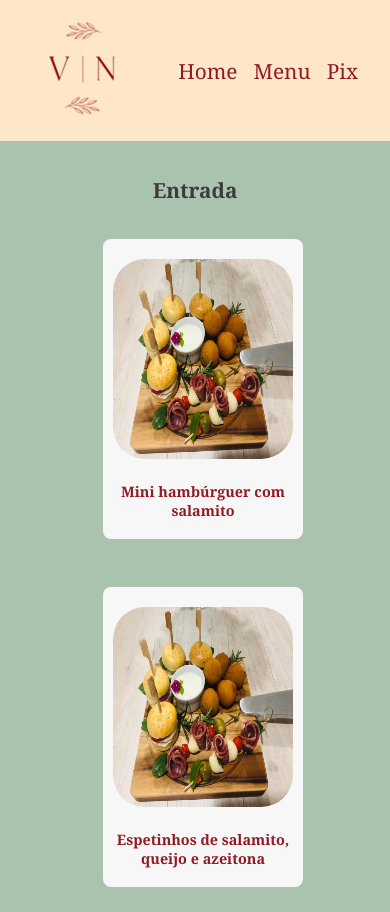
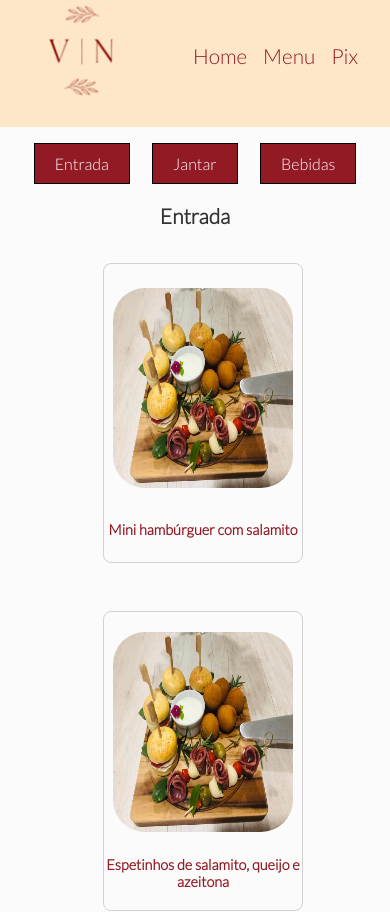
Before and after one commit to Nathanms1/siteCasamentoNathan, a React (Create React App) app: page /menu in a window 390 px wide. Shown: the top 912 px of the page. Built offline with nearby package versions, Linux system fonts and the light colour scheme.

Commit message:
Alterações no projeto

```diff
--- a/public/index.html
+++ b/public/index.html
@@ -4,7 +4,7 @@
     <meta charset="utf-8" />
     <link rel="icon" href="%PUBLIC_URL%/favicon.ico" />
     <meta name="viewport" content="width=device-width, initial-scale=1" />
-    <meta name="theme-color" content="#000000" />
+    <meta name="theme-color" content="#fee7c8" />
     <meta
       name="description"
       content="Web site created using create-react-app"
@@ -15,6 +15,15 @@
       user's mobile device or desktop. See https://developers.google.com/web/fundamentals/web-app-manifest/
     -->
     <link rel="manifest" href="%PUBLIC_URL%/manifest.json" />
+    <link
+    rel="stylesheet"
+    href="https://cdnjs.cloudflare.com/ajax/libs/animate.css/4.1.1/animate.min.css"
+
+  />
+
+  <link rel="preconnect" href="https://fonts.googleapis.com">
+<link rel="preconnect" href="https://fonts.gstatic.com" crossorigin>
+<link href="https://fonts.googleapis.com/css2?family=Lato:ital,wght@0,300;1,400&display=swap" rel="stylesheet">
     <!--
       Notice the use of %PUBLIC_URL% in the tags above.
       It will be replaced with the URL of the `public` folder during the build.
--- a/src/components/layout/Footer.js
+++ b/src/components/layout/Footer.js
@@ -1,17 +1,16 @@
-import {FaInstagram} from 'react-icons/fa'
+// import {FaInstagram} from 'react-icons/fa'
 import styles from './Footer.module.css'
 
 function Footer (){
 return (
     <footer className={styles.footer}>
-        <ul className={styles.social_list}>
+        {/* <ul className={styles.social_list}>
             <li>
                 <FaInstagram />
             </li>
-        </ul>
-        <p className={styles.copy_right}>
-            <span>Dev for Nathan Maria da Silva</span> &copy; 2023
-        </p>
+        </ul> */}
+            <span className={styles.copy_right}>Dev for Nathan Maria da Silva</span> &copy; 2023
+
     </footer>)
 }
 
--- a/src/components/layout/Footer.module.css
+++ b/src/components/layout/Footer.module.css
@@ -1,11 +1,12 @@
 .footer {
     background-color: #fee7c8;
     color: black;
-    padding: 1em;
+    padding: 2em;
     text-align: center;
+    height: 10%;
 }
 
-.social_list {
+/* .social_list {
     display: flex;
     justify-content: center;
     list-style-type: none;
@@ -22,13 +23,23 @@
 .social_list svg{
     font-size: 1.5em;
     cursor: pointer;
-}
+} */
 
-.copy_right {
+.footer copy_right {
     margin-top: 2em;
 }
 
-.copy_right span {
+.footer span {
     font-weight: bold;
     color: #921a24;
 }
+
+@media screen and (max-width: 500px){
+    .footer {
+        background-color: #fee7c8;
+        color: black;
+        padding: 1.5em;
+        text-align: center;
+        height: 10%;
+    }
+}
--- a/src/components/layout/Navbar.module.css
+++ b/src/components/layout/Navbar.module.css
@@ -1,8 +1,9 @@
 .navbar {
+    height: 15%;
     display: flex;
     justify-content: space-between;
     background-color: #fee7c8;
-    padding: 1em;
+    padding: 0 1em;
 }
 
 .navbar img{
@@ -36,4 +37,16 @@
         text-decoration: none;
         font-size: 1.3rem;
     }
+
+    .navbar img{
+        height: 80%;
+    }
+
+    .list {
+        display: flex;
+        list-style: none;
+        align-items: center;
+        margin-bottom: 1rem;
+    }
+
 }
--- a/src/components/pages/Home.js
+++ b/src/components/pages/Home.js
@@ -1,11 +1,12 @@
-import styles from './Home.module.css'
+import styles from './Home.module.css';
+
 function Home(){
     return(
         <section className={styles.home_container}>
-            <h1>Bem-vindo!</h1>
-            <h2>Se você chegou aqui, é porque está no casamento do Nathan e da Vitória!!!<br/></h2>
-            <p>Estamos disponibilizando por aqui o<a href="/menu"> Menu do Evento</a>, onde estão as informações dos pratos e bebidas que irão passar durante a noite.</p>
-            <p>Teremos também um momento onde será passado nas mesas um sapato. Há um costume de passar este sapato com o intuito de levantar uma graninha aos noivos para curtirem a lua de mel. Então quando chegar este momento, para aqueles que não costumam andar com dinheiro em espécie estamos disponibilizando o <a href="/pix">Pix</a> para contribuir com qualquer valor. Lembrando que não é obrigatório contribuir, apenas se você desejar!</p>
+            <h1 class="animate__animated animate__heartBeat animate__duration 2s animate__repeat-3 3 " >Bem-vindo!</h1>
+            <h2 class="animate__animated animate__zoomInLeft animate__slow 2s">Esperamos que você esteja gostando de tudo até aqui!!!<br/></h2>
+            <p class="animate__animated animate__zoomInLeft animate__delay-1s 1s animate__slow 2s">Estamos disponibilizando por aqui o<a href="/menu"> Menu do Evento</a>, onde estão as informações dos pratos e bebidas que irão passar durante a noite.</p>
+            <p class="animate__animated animate__zoomInLeft animate__delay-1s 1s animate__slow 2s">Teremos também um momento onde será passado nas mesas um sapato. Há um costume de passar este sapato com o intuito de levantar uma graninha aos noivos para curtirem a lua de mel. Para aqueles que não costumam andar com dinheiro em espécie, estamos disponibilizando o <a href="/pix">Pix</a>.</p>
              {/* <img src={homeNeV} alt="Principal"/> */}
         </section>
     )
--- a/src/components/pages/Home.module.css
+++ b/src/components/pages/Home.module.css
@@ -41,8 +41,9 @@
 }
 
 .home_container a:hover{
-    color: white;
+    color: #314732;
     text-decoration: none;
+    font-weight: bold;
 }
 
 @media screen and (max-width: 500px){
--- a/src/components/pages/Menu.js
+++ b/src/components/pages/Menu.js
@@ -12,7 +12,12 @@ import aguaS from '../../img/aguaS.jpg'
 function Menu(){
     return (
         <section className={styles.menu}>
-            <h1>Entrada</h1>
+            <div className={styles.subMenu}>
+                <p><a href='#entrada'>Entrada</a></p>
+                <p><a href='#jantar'>Jantar</a></p>
+                <p><a href='#bebidas'>Bebidas</a></p>
+            </div>
+            <h1 id="entrada">Entrada</h1>
             <div className={styles.menu_Entrada}>
                 <article className={styles.entrada}>
                     <img src={mini} alt="miniHamburguer" />
@@ -31,7 +36,7 @@ function Menu(){
                     <strong>Maionese temperada</strong>
                 </article>
             </div>
-            <h1>Jantar</h1>
+            <h1 id="jantar">Jantar</h1>
             <div className={styles.menu_Jantar}>
                 <article className={styles.janta}>
                     <img src={penne} alt="penne" />
@@ -46,7 +51,7 @@ function Menu(){
                     <strong>Risoto de file mignon</strong>
                 </article>
             </div>
-            <h1>Bebidas</h1>
+            <h1 id="bebidas">Bebidas</h1>
             <div className={styles.menu_Bebidas}>
                 <article className={styles.bebidas}>
                     <img src={coca} alt="coca" />
--- a/src/components/pages/Menu.module.css
+++ b/src/components/pages/Menu.module.css
@@ -4,6 +4,37 @@
     flex-direction: column;
     text-align: center;
     padding: 1rem 6rem;
+}
+
+.subMenu {
+    display: flex;
+    flex-direction: row;
+    justify-content: space-between;
+    align-items: center;
+    margin: 0 27rem;
+    color: #3d3c3c;
+    text-decoration: none;
+}
+.subMenu a{
+    text-decoration: none;
+    color: white;
+}
+.subMenu p{
+    background-color: #921a24;
+    border: 1px solid black;
+    color: white;
+    text-align: center;
+    text-decoration: none;
+    display: inline-block;
+    padding: 10px 20px;
+}
+
+.subMenu p:hover{
+        background-color: white;
+}
+
+.subMenu a:hover{
+    color: #921a24;
 }
 
 .menu_Entrada {
@@ -16,7 +47,7 @@
 }
 .menu h1 {
     font-size: 1.3em;
-    color: #3d3c3c;
+    color: #333333;
     font-weight: bold;
     /* margin-left:90px; */
     text-align: left;
@@ -33,7 +64,7 @@
 .entrada {
         height: 300px;
         width: 200px;
-        background: #f7f7f7;
+        background: #fbfbfb;
         border-radius: 8px;
         display: flex;
         flex-direction: column;
@@ -41,6 +72,7 @@
         justify-content: space-around;
         margin-top: 3rem;
         margin-right: 2rem;
+        border: 1px solid #d3d2d2;
 
 
 }
@@ -71,7 +103,7 @@
 .janta {
     height: 300px;
     width: 200px;
-    background: #f7f7f7;
+    background: #fbfbfb;
     border-radius: 8px;
     display: flex;
     flex-direction: column;
@@ -79,6 +111,7 @@
     justify-content: space-around;
     margin-top: 3rem;
     margin-right: 2rem;
+    border: 1px solid #d3d2d2;
 }
 
 .janta strong{
@@ -108,7 +141,7 @@
 .bebidas {
     height: 300px;
     width: 200px;
-    background: #f7f7f7;
+    background: #fbfbfb;
     border-radius: 8px;
     display: flex;
     flex-direction: column;
@@ -117,6 +150,7 @@
     margin-top: 3rem;
     margin-right: 1rem;
     overflow: hidden;
+    border: 1px solid #d3d2d2;
 }
 
 .bebidas strong{
@@ -152,6 +186,7 @@
         margin-top: -3rem;
         align-items: center;
         margin-left: 3rem;
+
     }
 
     .menu_Jantar {
@@ -168,7 +203,7 @@
     .janta {
         height: 300px;
         width: 200px;
-        background: #f7f7f7;
+        background: #ececec;
         border-radius: 8px;
         display: flex;
         flex-direction: column;
@@ -192,7 +227,7 @@
     .bebidas {
         height: 300px;
         width: 200px;
-        background: #f7f7f7;
+        background: #ececec;
         border-radius: 8px;
         display: flex;
         flex-direction: column;
@@ -203,4 +238,17 @@
         margin-left: 2rem;
     }
 
+    .subMenu {
+        display: flex;
+        flex-direction: row;
+        justify-content: space-between;
+        align-items: center;
+        font-size: 1.2rem;
+        color: #3d3c3c;
+    }
+
+    .subMenu p{
+        margin: 0 0.7rem;
+    }
+
 }
--- a/src/components/pages/Pix.js
+++ b/src/components/pages/Pix.js
@@ -6,8 +6,8 @@ function Pix(){
     return(
         <section className={styles.pix}>
             <h1>PIX QR CODE</h1>
-            <img src={pix} alt="pix" />
-            <p>Chave pix (Celular): <strong>51 984597510</strong></p>
+            <img class="animate__animated animate__rotateIn animate__delay-1s 1s" src={pix} alt="pix" />
+            <p class="animate__animated animate__rotateIn animate__delay-2s 2s">Chave pix (Celular): <strong>51 984597510</strong></p>
         </section>
         )
 }
--- a/src/components/pages/Pix.module.css
+++ b/src/components/pages/Pix.module.css
@@ -6,7 +6,6 @@
     align-items: center;
     padding: 1rem 6rem;
 }
-
 .pix h1{
     color: #3d3c3c;
 }
@@ -17,6 +16,7 @@
     border-radius: 1rem;
     margin-top: 4rem;
     margin-bottom: 0.7rem;
+    border:3px solid #3d3c3c;
 }
 
 .pix p{
--- a/src/index.css
+++ b/src/index.css
@@ -2,15 +2,22 @@
   padding: 0;
   margin: 0;
   box-sizing: border-box;
-  font-family:Georgia, 'Times New Roman', Times, serif;
+  font-family: 'Lato', sans-serif;
+  font-size: 1.1rem;
 }
 
 html, body, #root{
-  background-color: #aac3ae;
+  background-color: #fbfbfb;
   height: 100%;
   width: 100%;
 }
 
 @media screen and (max-width: 500px){
-
+  *{
+    padding: 0;
+    margin: 0;
+    box-sizing: border-box;
+    font-family: 'Lato', sans-serif;
+    font-size: 1rem;
+  }
 }
```
Also changed, not shown: src/img/nEv.jpeg (added).
